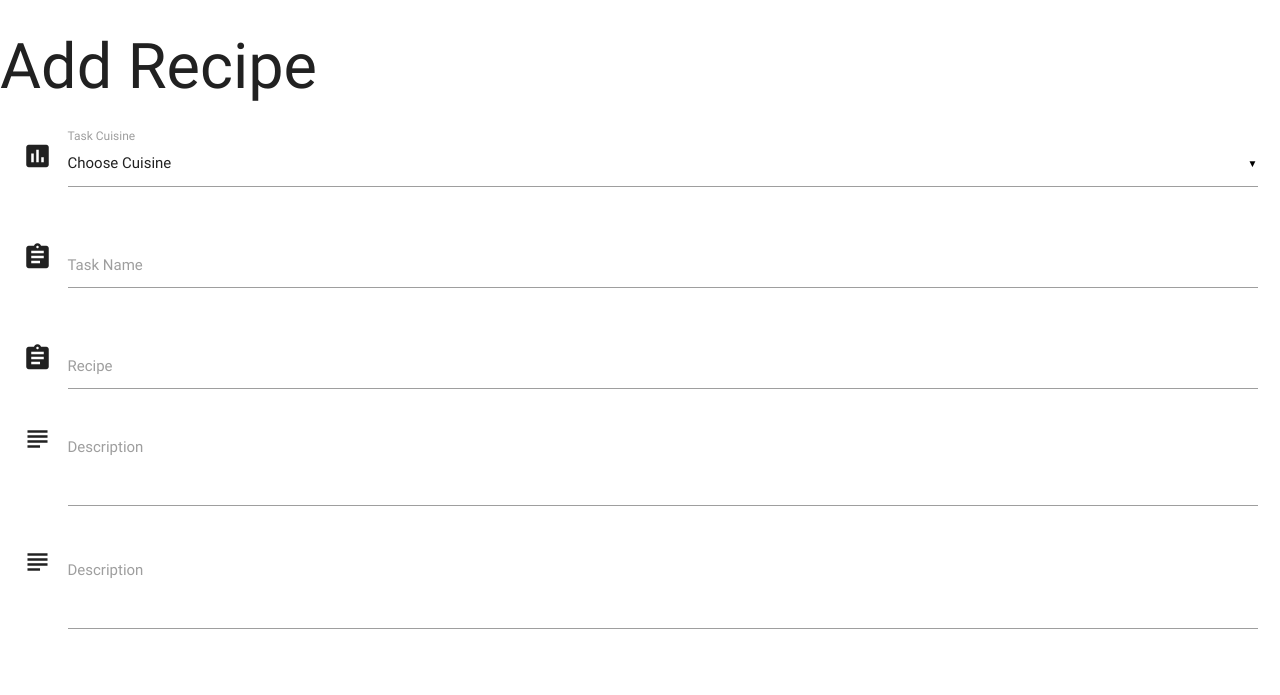
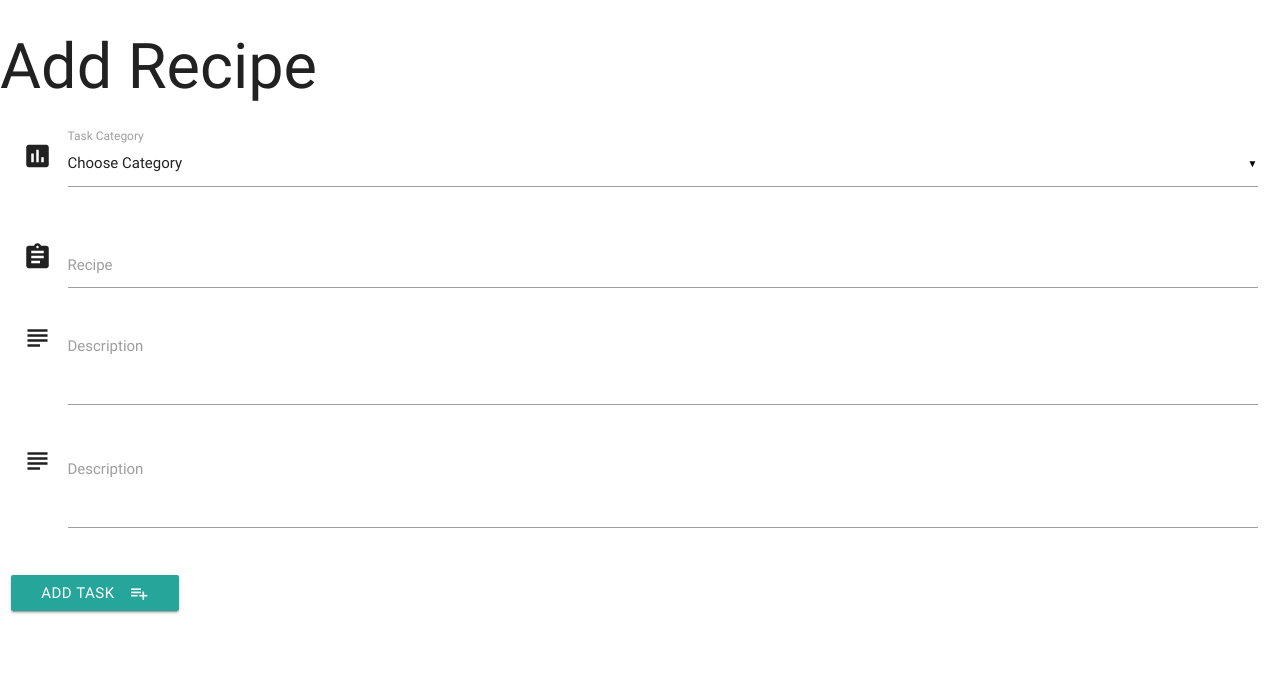
Before and after one commit to Code-Institute-Submissions/4th-milestone, a Flask app: page /add_recipe in a window 1280 px wide. Shown: the top 695 px of the page. Run offline with Flask 2, Linux system fonts and the light colour scheme; data that the repository does not hold is empty; some libraries are stand-ins or nearby versions.

Commit message:
Added submit button

```diff
--- a/templates/addrecipes.html
+++ b/templates/addrecipes.html
@@ -1,29 +1,20 @@
 {% extends 'base.html' %} {% block content %}
 <h1>Add Recipe</h1>
 <div class="row">
-    <form action="" method="POST" class="col s12">
+    <form action="{{ url_for('insert_recipe') }}" method="POST"  class="col s12">
         <div class="row">
             <div class="row">
                 <div class="input-field col s12">
                     <i class="material-icons prefix">poll</i>
                     <select id="cuisine" name="cuisine_name">
-                  <option value="" disabled selected>Choose Cuisine</option>
+                  <option value="" disabled selected>Choose Category</option>
                   {% for cat in cuisines %}
-                      <option value="{{cat.category_name}}">{{cat.cuisine_name}}</option>
+                      <option value="{{cat.cuisine_name}}">{{cat.cuisine_name}}</option>
                   {% endfor %}
                 </select>
-                    <label>Task Cuisine</label>
+                    <label>Task Category</label>
                 </div>
             </div>
-            <div class="input-field col s12">
-                <i class="material-icons prefix">assignment</i>
-                <input id="task_name" name="task_name" type="text">
-                <label for="icon_prefix">Task Name</label>
-            </div>
-        </div>
-<div class="row">
-    <form  action="" method="POST" class="col s12">
-        <div class="row">
             <div class="input-field col s12">
                 <i class="material-icons prefix">assignment</i>
                 <input id="recipe_name" name="recipe_name" type="text" class="validate">
@@ -40,6 +31,11 @@
                 <label for="icon_telephone">Description</label>
             </div>
         </div>
+        <div class="row">
+            <button class="btn waves-effect waves-light" type="submit" name="action">Add Task
+                <i class="material-icons right">playlist_add</i>
+             </button>
+        </div>
     </form>
 </div>
 
--- a/templates/recipes.html
+++ b/templates/recipes.html
@@ -1,6 +1,6 @@
 {% extends 'base.html' %} {% block content %}
 <ul class="collapsible" data-collapsible="accordion">
-    {% for recipe in recipess %}
+    {% for recipe in recipes %}
     <li>
         <div class="collapsible-header">
 
```
